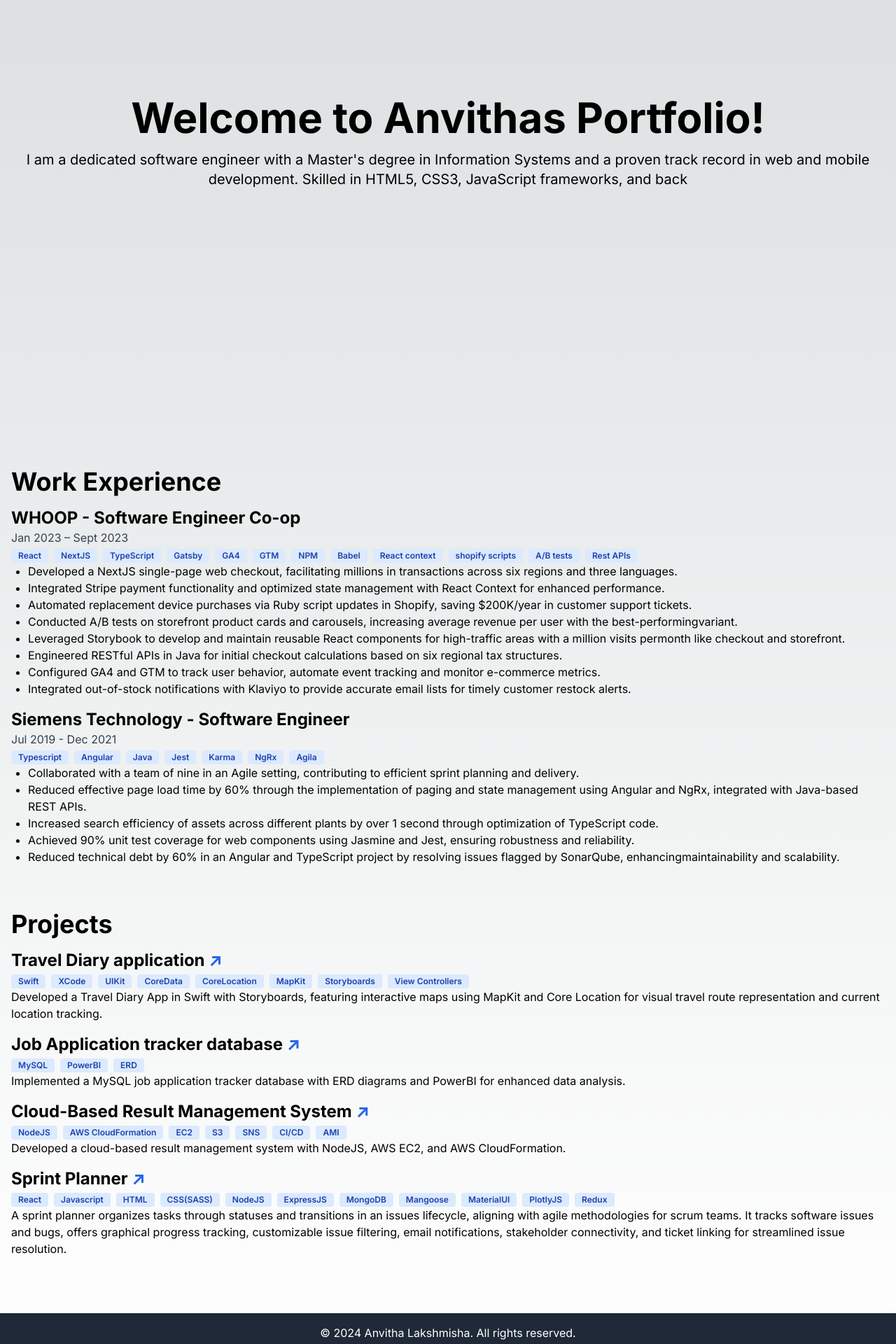
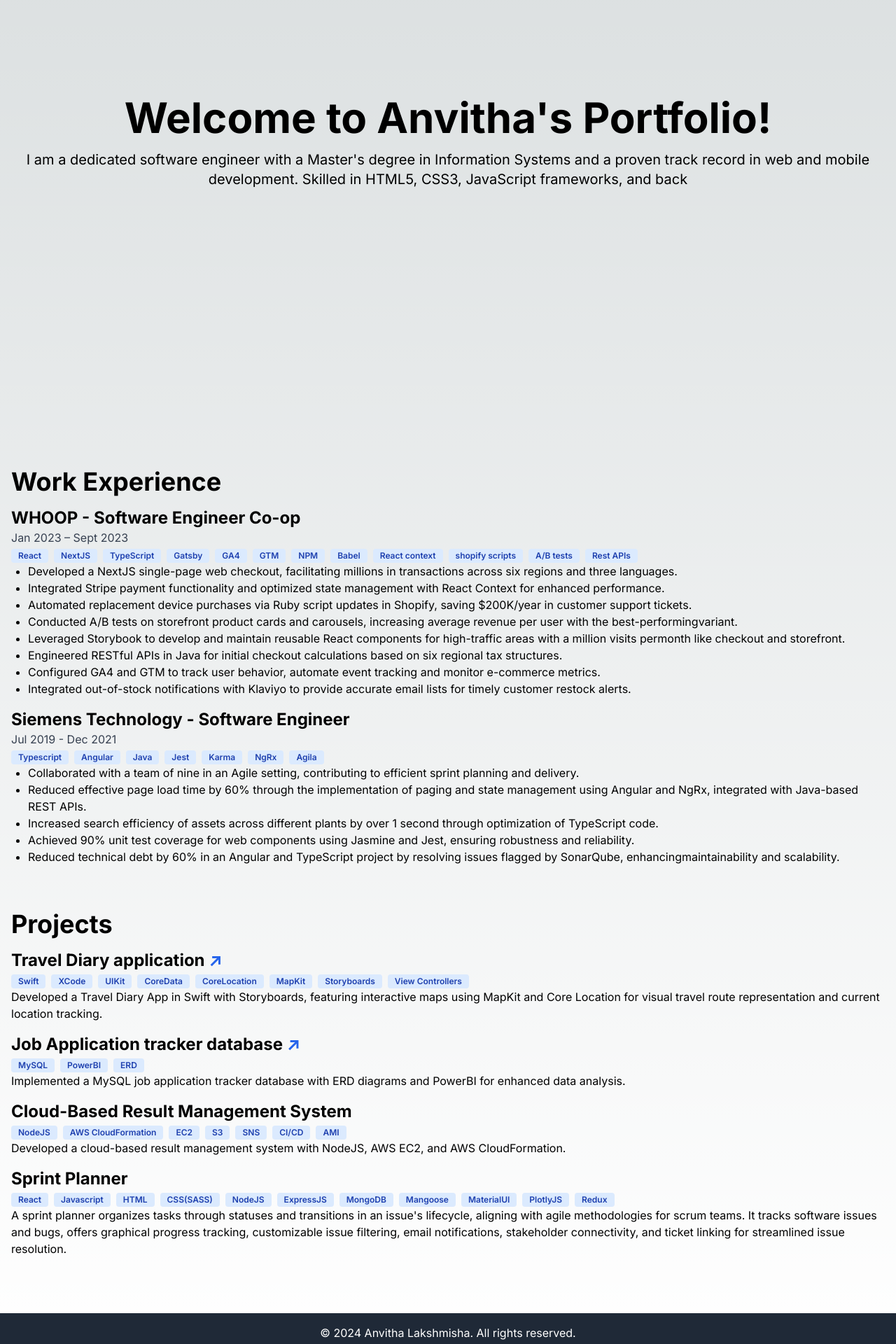
Before and after one commit to anvithalakshmisha/portfolio, a Next.js app: page / in a window 1280 px wide. Shown: the part 380-2300 px from the top of the page at 70% size. Built offline with nearby package versions, Linux system fonts and the light colour scheme.

Commit message:
fix apos, fix link

```diff
--- a/app/components/homeSection.tsx
+++ b/app/components/homeSection.tsx
@@ -27,7 +27,7 @@ const HomeSection = () => {
     <Section id="home" title="Home">
       <div className="flex flex-col items-center justify-center min-h-screen">
         <h1 className="text-6xl font-bold text-center">
-          Welcome to Anvithas Portfolio!
+          Welcome to Anvitha&apos;s Portfolio!
         </h1>
         <p className="text-xl mt-4 text-center">
           {text}
--- a/app/page.tsx
+++ b/app/page.tsx
@@ -83,7 +83,7 @@ export default function Home() {
             </p>
           </div>
           <div>
-            <h3 className="text-2xl font-bold">Cloud-Based Result Management System <a href="https://github.com/anvithalakshmisha/cloudClass" target="_blank" className="text-blue-600 hover:underline font-bold">↗</a></h3>
+            <h3 className="text-2xl font-bold">Cloud-Based Result Management System {/* <a href="https://github.com/anvithalakshmisha/cloudClass" target="_blank" className="text-blue-600 hover:underline font-bold">↗</a>*/}</h3>
             <Badge text="NodeJS"></Badge>
             <Badge text="AWS CloudFormation"></Badge>
             <Badge text="EC2"></Badge>
@@ -96,7 +96,7 @@ export default function Home() {
             </p>
           </div>
           <div>
-            <h3 className="text-2xl font-bold">Sprint Planner <a href="https://github.com/anvithalakshmisha/sprintPlanner" target="_blank" className="text-blue-600 hover:underline font-bold">↗</a></h3>
+            <h3 className="text-2xl font-bold">Sprint Planner {/*<a href="https://github.com/anvithalakshmisha/sprintPlanner" target="_blank" className="text-blue-600 hover:underline font-bold">↗</a>*/}</h3>
             <Badge text="React"></Badge>
             <Badge text="Javascript"></Badge>
             <Badge text="HTML"></Badge>
@@ -109,7 +109,7 @@ export default function Home() {
             <Badge text="PlotlyJS"></Badge>
             <Badge text="Redux"></Badge>
             <p>
-              A sprint planner organizes tasks through statuses and transitions in an issues lifecycle, aligning with agile methodologies for scrum teams. It tracks software issues and bugs, offers graphical progress tracking, customizable issue filtering, email notifications, stakeholder connectivity, and ticket linking for streamlined issue resolution.
+              A sprint planner organizes tasks through statuses and transitions in an issue&apos;s lifecycle, aligning with agile methodologies for scrum teams. It tracks software issues and bugs, offers graphical progress tracking, customizable issue filtering, email notifications, stakeholder connectivity, and ticket linking for streamlined issue resolution.
             </p>
           </div>
         </div>
```
